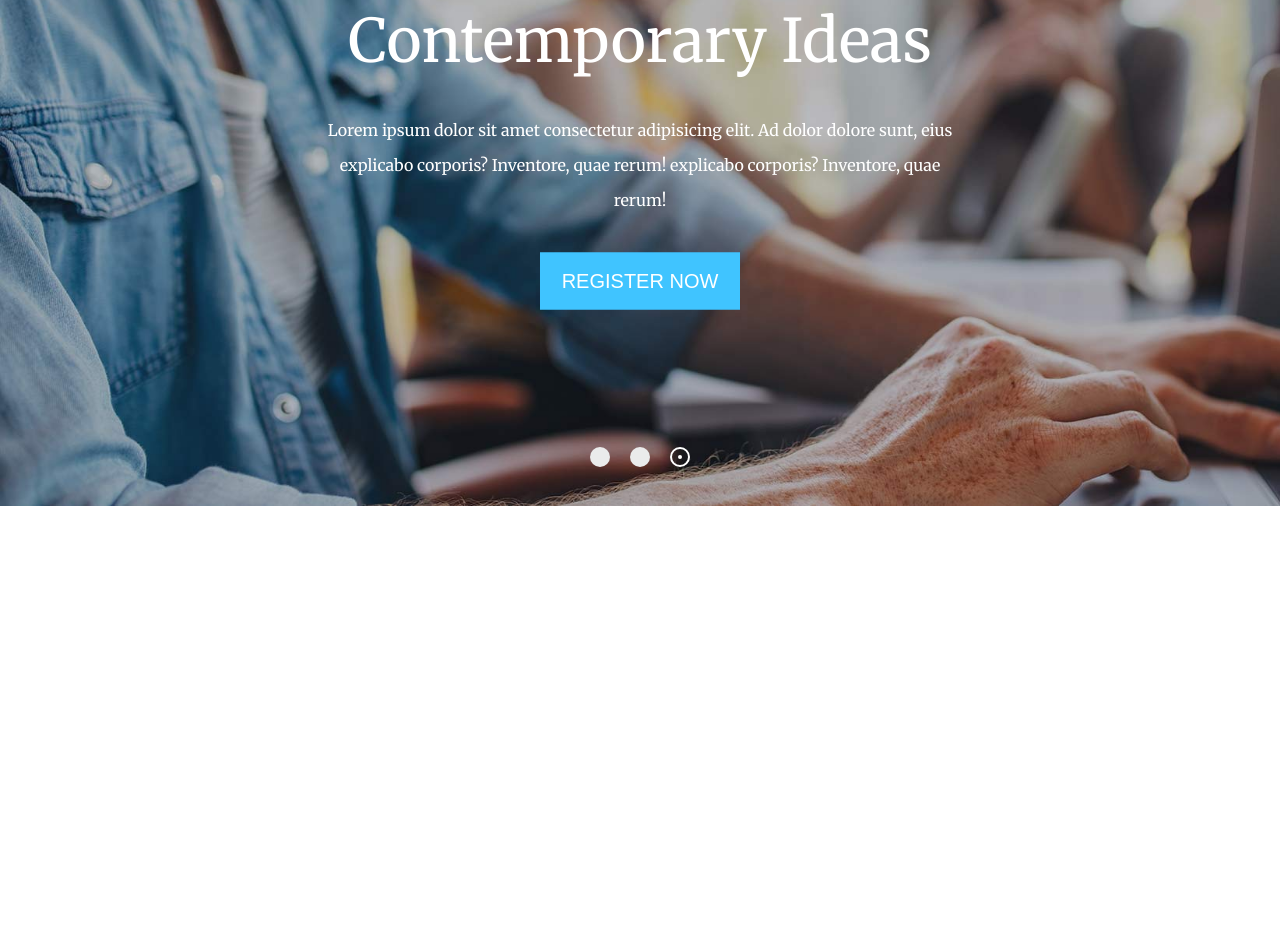
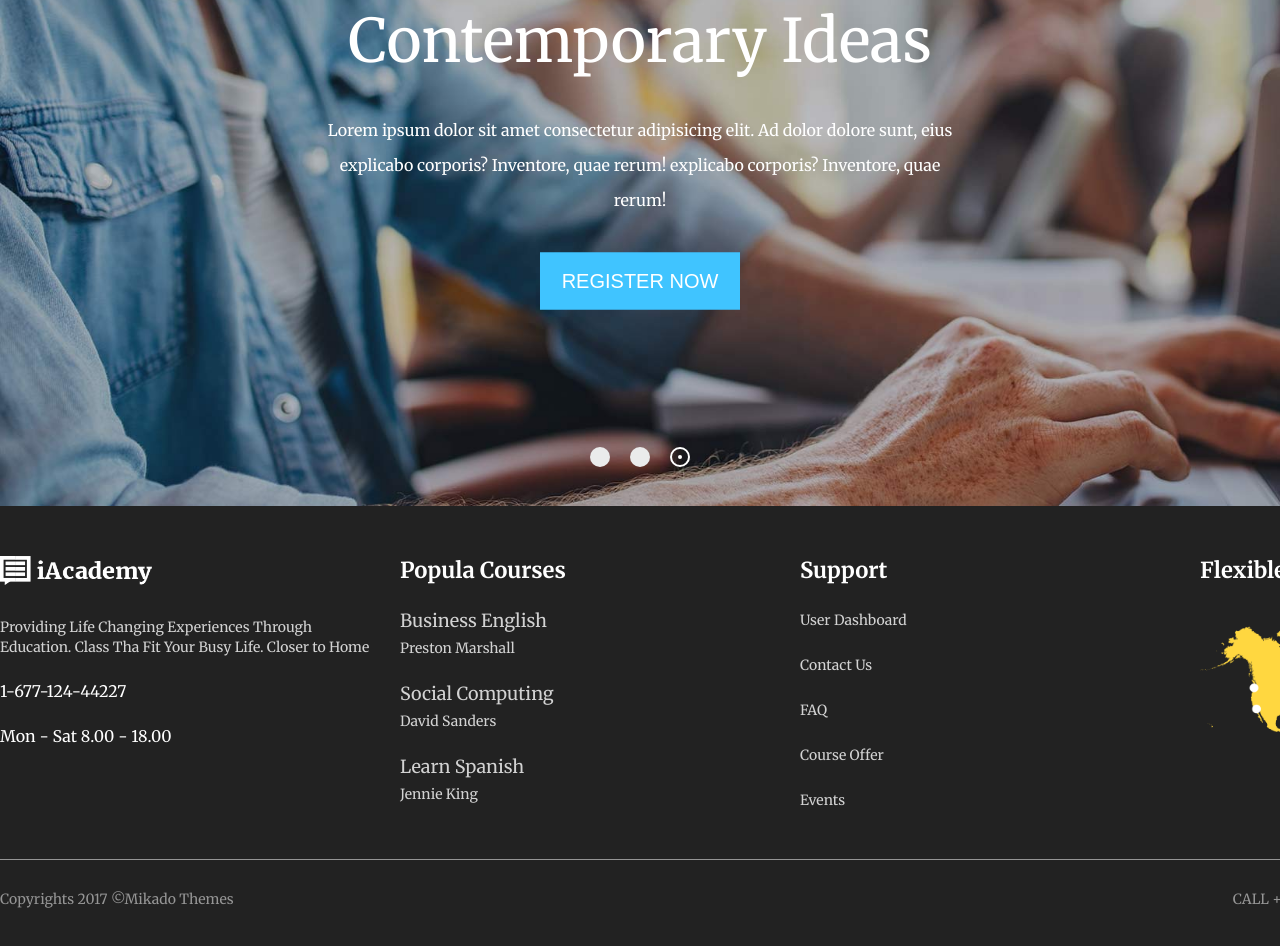
Before and after one commit to daniele-fortuna93/proj-html-vuejs, a website: page index.html in a window 1280 px wide. Shown: the part 194-1140 px from the top of the page. Before the commit the page ends 800 px from the top, so only its background shows below. Drawn offline with nearby package versions, Linux system fonts and the light colour scheme.

Commit message:
Prima impostazione footer completa

```diff
--- a/index.html
+++ b/index.html
@@ -57,7 +57,111 @@
         <main></main>
         <!-- /main -->
         <!-- footer -->
-        <footer></footer>
+        <footer>
+            <div class="container">
+                <div class="footer__link">
+                    <ul>
+                        <li>
+                            <a href="">
+                                <img src="img/footer-logo-1.png" alt="">
+                            </a>
+                        </li>
+                        <li>
+                            <a href="">Providing Life Changing Experiences Through Education. Class Tha Fit Your Busy Life. Closer to Home</a>
+                        </li>
+                        <li>
+                            1-677-124-44227
+                        </li>
+                        <li>
+                            Mon - Sat 8.00 - 18.00
+                        </li>
+
+                    </ul>
+                    <ul>
+                        <li><a href="">Popula Courses</a></li>
+                        <li>
+                            <p>
+                                <a href="">Business English</a>
+                                <span>Preston Marshall</span>
+                            </p>
+
+                        </li>
+                        <li>
+                            <p>
+                                <a href="">Social Computing</a>
+                                <span>David Sanders</span>
+                            </p>
+
+                        </li>
+                        <li>
+                            <p>
+                                <a href="">Learn Spanish</a>
+                                <span>Jennie King</span>
+                            </p>
+
+                        </li>
+
+                    </ul>
+                    <ul>
+                        <li>
+                            <a href="">Support</a>
+                        </li>
+                        <li>
+                            <a href="">User Dashboard</a>
+                        </li>
+                        <li>
+                            <a href="">Contact Us</a>
+                        </li>
+                        <li>
+                            <a href="">FAQ</a>
+                        </li>
+                        <li>
+                            <a href="">Course Offer</a>
+                        </li>
+                        <li>
+                            <a href="">Events</a>
+                        </li>
+
+                    </ul>
+                    <ul>
+                        <li>
+                            <a href="">Flexible Learning</a>
+                        </li>
+                        <li>
+                            <img src="img/footer-img-1.png" alt="">
+                        </li>
+
+                    </ul>
+                </div>
+                <div class="footer__bottom">
+                    <div class="copyright">
+                        Copyrights 2017 ©Mikado Themes
+                    </div>
+                    <div class="contacts">
+                        <span>CALL +44 300 303 0266</span>
+                        <span>FOLLOW US</span>
+                        <ul>
+                            <li>
+                                <a href="">
+                                    <i class="fab fa-twitter"></i>
+                                </a>
+                            </li>
+                            <li>
+                                <a href="">
+                                    <i class="fab fa-facebook-f"></i>
+                                </a>
+                            </li>
+                            <li>
+                                <a href="">
+                                    <i class="fab fa-instagram"></i>
+                                </a>
+                            </li>
+                        </ul>
+
+                    </div>
+                </div>
+            </div>
+        </footer>
         <!-- /footer -->
     </div>
     <script src="js/script.js"></script>
--- a/js/script.js
+++ b/js/script.js
@@ -4,7 +4,17 @@ var app = new Vue (
         el: '#root',
         data: {
             linkNav: ['HOME', 'COURSES', 'INSTRUCTORS', 'EVENTS', 'PAGES', 'ELEMENTS'],
-            dotIndex: '3'
+            dotIndex: '3',
+            // footerLink: {
+            //     {
+            //         name: 'iAcademy',
+            //         link: [
+            //             'Providing Life Changing Experiences Through Education. Class Tha Fit Your Busy Life. Closer to Home'
+            //         ]
+            //     }
+            // }
+
+
         },
         methods:{
             sliderBack: function (dot){
--- a/src/app.scss
+++ b/src/app.scss
@@ -3,3 +3,4 @@
 @import 'partials/button';
 @import 'partials/common';
 @import 'partials/header';
+@import 'partials/footer';
--- a/src/partials/_button.scss
+++ b/src/partials/_button.scss
@@ -8,5 +8,10 @@
         border-color: $mainColor;
         background-color: $mainColor;
         color: $textWhite;
+        &:hover{
+            border-color: $mainColorLight;
+            background-color: $mainColorLight;
+            cursor: pointer;
+        }
     }
 }
--- /dev/null
+++ b/src/partials/_footer.scss
@@ -0,0 +1,68 @@
+footer{
+    background-color: $footerBackground;
+    padding: 50px 0 10px;
+}
+.footer__link{
+    display: flex;
+    border-bottom: 1px solid $textFooterBottom;
+    ul{
+        width: 25%;
+
+        li{
+            margin-bottom: 25px;
+            list-style: none;
+            padding-right: 20px;
+            color: $textWhite;
+            a{
+                cursor: pointer;
+                text-decoration: none;
+                color: $textWhite;
+                opacity: 0.8;
+                font-size: $fontSmall;
+            }
+            img{
+                width: 100%;
+            }
+            p a{
+                font-size: 18px;
+                display: block;
+                margin-bottom: 5px;
+            }
+            p span{
+                opacity: 0.8;
+                font-size: $fontSmall;
+            }
+
+
+        }
+        li:first-child a{
+            opacity: 1;
+            font-weight: 700;
+            font-size: 22px;
+        }
+        li:first-child img{
+            width: 40%;
+        }
+    }
+}
+.footer__bottom{
+    display: flex;
+    justify-content: space-between;
+    padding: 30px 0;
+    color: $textFooterBottom;
+    font-size: $fontSmall;
+}
+.contacts{
+    display: flex;
+    span{
+        margin-right: 20px;
+        font-size: $fontSmall;
+    }
+    ul li{
+        display: inline-block;
+        margin-left: 15px;
+    }
+    a{
+        color: $textFooterBottom;
+    }
+}
--- a/src/partials/_variables.scss
+++ b/src/partials/_variables.scss
@@ -5,11 +5,15 @@ $textWhite: #ffffff;
 $textGrey: #cecece;
 $textBlack: #303030;
 $borderColorGrey: #efefef;
+$textFooterBottom: #959595;
+
+// background color
+$footerBackground: #222222;
 
 // font size
 $fontNormal: 20px;
 $fontBig: 28px;
-$fontSmall: 16px;
+$fontSmall: 14px;
 
 // container size
 $containerNormal: 1600px;
```
Also changed, not shown: dist/app.css, img/footer-img-1.png (added), img/footer-logo-1.png (added), img/landing-slider-1-logo.png (added).
